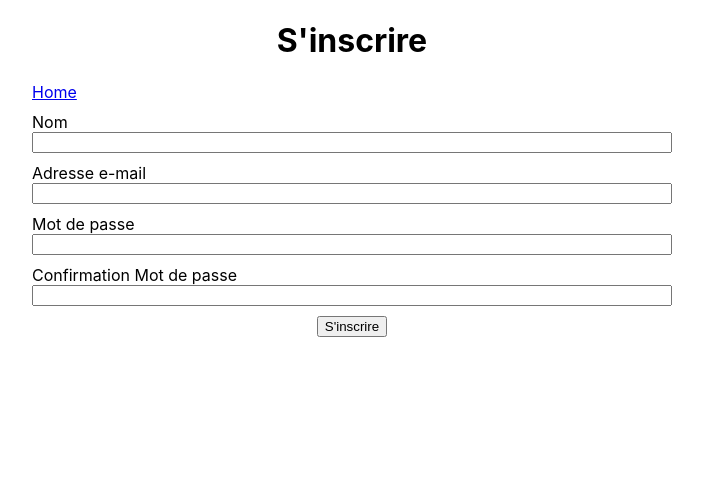
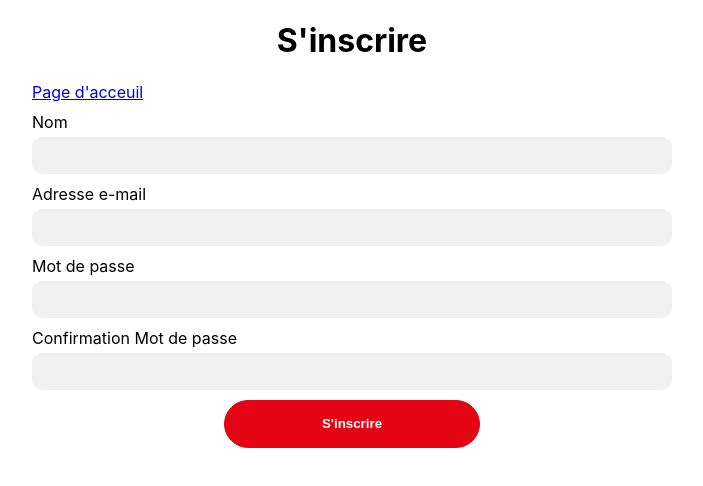
Before and after one commit to Fr-yayou/Aos-client, a React (Create React App) app: page /register in a window 1280 px wide. Shown: the top 486 px of the page, without its empty margins (288-991 px from the left). Built offline with nearby package versions, Linux system fonts and the light colour scheme.

Commit message:
final version

```diff
--- a/src/Login.js
+++ b/src/Login.js
@@ -2,6 +2,7 @@ import React,{Component} from 'react'
 import {Link} from 'react-router-dom'
 import SucessPage from './SucessPage'
 import styled from 'styled-components'
+import {Btn,Input,ContainerTitle} from './Register'
 
 class Login extends Component{
     constructor(){
@@ -49,23 +50,24 @@ class Login extends Component{
             <div>
                 {this.state.showSucessPage ?<SucessPage/> :
                     <ContainerFornLogin>
-                        <h1 id="title">Se connecter</h1>
+                        <ContainerTitle><h1 id="title">Se connecter</h1></ContainerTitle>
                                 <Link to='/'>Page d'acceuil </Link>
                                 <form onSubmit={this.onSubmit}>
                                     <EmailLogin>
                                         <label>Adresse e-mail</label>
-                                        {this.state.loginErrors.email ? <p>{this.state.loginErrors.email}</p>:null}
-                                        {this.state.loginErrors.emailnotfound ?<p className="emailNotFound">{this.state.loginErrors.emailnotfound}</p>:null}
-                                        <input id="email" type="email" onChange={this.onChange} value={this.state.email}></input>
+                                        {this.state.loginErrors.email ? <AlertStyled>{this.state.loginErrors.email}</AlertStyled>:null}
+                                        {this.state.loginErrors.emailnotfound ?<AlertStyled className="emailNotFound">{this.state.loginErrors.emailnotfound}</AlertStyled>:null}
+                                        <Input id="email" type="email" onChange={this.onChange} value={this.state.email}></Input>
                                     </EmailLogin>
                                     <PasswordLogin>
                                         <label>Mot de passe</label>
-                                        {this.state.loginErrors.passwordincorrect ? <p>{this.state.loginErrors.passwordincorrect}</p>:null}
-                                        <input id="password" type="password" onChange={this.onChange} value={this.state.password}></input>
+                                        {this.state.loginErrors.passwordincorrect ? <AlertStyled>{this.state.loginErrors.passwordincorrect}</AlertStyled>:null}
+                                        {this.state.loginErrors.password ? <AlertStyled>{this.state.loginErrors.password}</AlertStyled>:null}
+                                        <Input id="password" type="password" onChange={this.onChange} value={this.state.password}></Input>
                                     </PasswordLogin>
-                                    <ButtonLogin>
-                                        <button className="btnLogin">Validez</button>
-                                    </ButtonLogin>
+                                    <ButtonContainer>
+                                        <Btn className="btnLogin">Validez</Btn>
+                                    </ButtonContainer>
                                 </form>
                     </ContainerFornLogin>
                 }
@@ -91,8 +93,16 @@ display:flex;
 flex-direction:column;
 margin-top:10px;
 `
-export const ButtonLogin = styled.div`
+export const ButtonContainer = styled.div`
 margin-top:10px;
 display:flex;
 justify-content:center;
 `
+export const AlertStyled = styled.div`
+border: 1px solid;
+margin: 10px 0px;
+border-radius:10px;
+padding: 10px 10px 10px 5px;
+color: #D8000C;
+background-color: #FFBABA
+`
--- a/src/Register.js
+++ b/src/Register.js
@@ -2,6 +2,7 @@ import React,{Component} from 'react'
 import {Link} from 'react-router-dom'
 import SucessPage from './SucessPage'
 import styled from 'styled-components'
+import {AlertStyled,ButtonContainer} from './Login'
 
 class Register extends Component{
     constructor(){
@@ -52,32 +53,32 @@ class Register extends Component{
             <div>
                 {this.state.showLogin ? <SucessPage/>:
                 <ContainerFormRegister>
-                    <ContainerTittle>
+                    <ContainerTitle>
                         <h1>S'inscrire</h1>
-                    </ContainerTittle>
-                <Link to='/'>Home</Link>
+                    </ContainerTitle>
+                <Link to='/'>Page d'acceuil</Link>
                 <form onSubmit={this.onSubmit} className="contactForm">
-                    <NameRegister>
+                    <ContainerGroup>
                         <label>Nom</label>
-                        {this.state.nameErr ? <p className="nameErr">{this.state.nameErr}</p>:null}
-                        <input  onChange={this.onChange} value={this.state.name} type="text" id="name"></input>
-                    </NameRegister>
-                    <EmailRegister>
+                        {this.state.nameErr ? <AlertStyled className="nameErr">{this.state.nameErr}</AlertStyled>:null}
+                        <Input  onChange={this.onChange} value={this.state.name} type="text" id="name"></Input>
+                    </ContainerGroup>
+                    <ContainerGroup>
                         <label>Adresse e-mail</label>
-                        {this.state.emailErr? <p className="emailErr">{this.state.emailErr}</p>:null}
-                        <input  onChange={this.onChange} value={this.state.email} type="text" id="email"></input>
-                    </EmailRegister>
-                    <PasswordRegsiter>
+                        {this.state.emailErr? <AlertStyled className="emailErr">{this.state.emailErr}</AlertStyled>:null}
+                        <Input  onChange={this.onChange} value={this.state.email} type="text" id="email"></Input>
+                    </ContainerGroup>
+                    <ContainerGroup>
                         <label>Mot de passe</label>
-                        {this.state.passwordErr?<p>{this.state.passwordErr}</p>:null}
-                        <input  onChange={this.onChange} value={this.state.password} type="password" id="password"></input>
-                    </PasswordRegsiter>
-                    <Password2Register>
+                        {this.state.passwordErr?<AlertStyled>{this.state.passwordErr}</AlertStyled>:null}
+                        <Input onChange={this.onChange} value={this.state.password} type="password" id="password"></Input>
+                    </ContainerGroup>
+                    <ContainerGroup>
                         <label>Confirmation Mot de passe</label>
-                        {this.state.password2Err?<p>{this.state.password2Err}</p>:null}
-                        <input  onChange={this.onChange} value={this.state.password2} type="password" id="password2"></input>
-                    </Password2Register>
-                    <ButtonRegister><button className="btnRegister">S'inscrire</button></ButtonRegister>
+                        {this.state.password2Err?<AlertStyled>{this.state.password2Err}</AlertStyled>:null}
+                        <Input  onChange={this.onChange} value={this.state.password2} type="password" id="password2"></Input>
+                    </ContainerGroup>
+                    <ButtonContainer><Btn className="btnRegister">S'inscrire</Btn></ButtonContainer>
                 </form>
             </ContainerFormRegister>
             }
@@ -89,36 +90,42 @@ class Register extends Component{
 
 export default Register
 
-export const NameRegister =styled.div`
+export const ContainerGroup =styled.div`
 display:flex;
 flex-direction:column;
-margin-top:10px;
-`
-export const EmailRegister =styled.div`
-display:flex;
-flex-direction:column;
-margin-top:10px;
-`
-export const PasswordRegsiter =styled.div`
-display:flex;
-flex-direction:column;
-margin-top:10px;
-`
-export const Password2Register =styled.div`
-display:flex;
-flex-direction:column;
-margin-top:10px;
-`
-export const ButtonRegister = styled.div`
-display:flex;
-justify-content:center;
 margin-top:10px;
 `
 export const ContainerFormRegister = styled.div`
 margin-left:25%;
 margin-right:25%;
 `
-export const ContainerTittle = styled.div`
+export const ContainerTitle = styled.div`
 display:flex;
 justify-content:center;
 `
+
+export const Input = styled.input`
+border:1px solid #F1F1F1;
+padding: 10px 20px;
+border-radius: 10px;
+margin-top:5px;
+outline:none;
+background-color:#F1F1F1
+`
+export const Btn = styled.button`
+border-radius: 200px;
+border-style: solid;
+border-width: 1px;
+border-color: #e30513;
+font-weight: 700;
+height: 48px;
+padding:10px 20px;
+background-color:#e30513;
+color:white;
+width:40%;
+outline:none;
+&:hover{
+    background-color:white;
+    color:#e30513;
+}
+`
```
Also changed, not shown: 1 other file (tests, documents, lock files or other folders).
